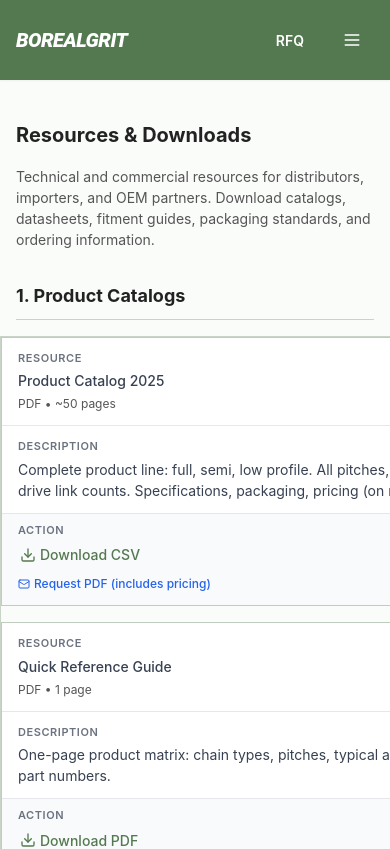
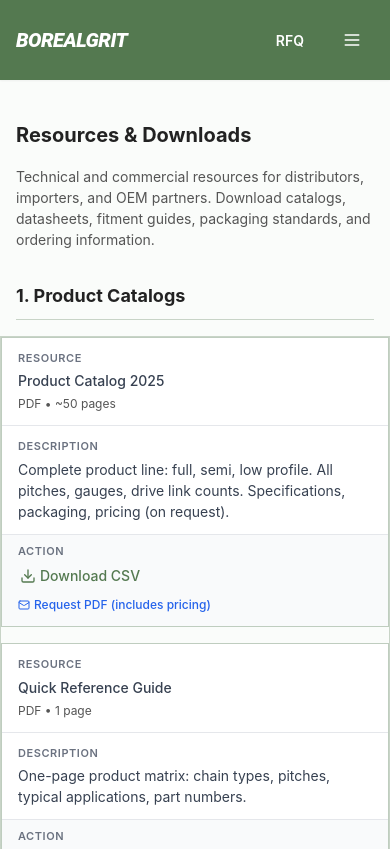
Before and after one commit to LoganOYoung/chainsaw-chain-supplier-borealgrit, a Next.js app: page /resources in a window 390 px wide. Shown: the top 849 px of the page. Built offline with nearby package versions, Linux system fonts and the light colour scheme.

Commit message:
fix(fitment): remove button padding to prevent Request Quote overflow

```diff
--- a/app/fitment-finder/page.tsx
+++ b/app/fitment-finder/page.tsx
@@ -168,7 +168,7 @@ export default function FitmentFinderPage() {
   return (
     <>
       <Navigation />
-      <main className="max-w-6xl mx-auto px-4 sm:px-6 lg:px-8 py-8 md:py-14 pl-[max(1rem,env(safe-area-inset-left))] pr-[max(1rem,env(safe-area-inset-right))]">
+      <main className="max-w-6xl mx-auto px-4 sm:px-6 lg:px-8 py-8 md:py-14 pl-[max(1rem,env(safe-area-inset-left))] pr-[max(1rem,env(safe-area-inset-right))] overflow-x-hidden sm:overflow-visible">
         <h1 className="text-xl sm:text-2xl font-bold text-text-main mb-4">Fitment & Compatibility</h1>
 
         {/* How to Identify Your Specifications */}
@@ -486,7 +486,7 @@ export default function FitmentFinderPage() {
         </div>
 
         {/* Compatibility Table */}
-        <div className="table-responsive -mx-4 sm:mx-0 overflow-visible sm:overflow-x-auto">
+        <div className="table-responsive -mx-4 sm:mx-0 overflow-x-hidden sm:overflow-x-auto">
           <table className="fitment-compat-table w-full min-w-[900px] text-sm border border-forest-brand/30">
             <thead>
               <tr className="bg-gray-50">
@@ -550,7 +550,7 @@ export default function FitmentFinderPage() {
                       <div className="flex flex-col gap-2">
                         <Link
                           href={buildQuoteUrl(item)}
-                          className="flex items-center justify-center gap-1.5 text-sm sm:text-xs px-4 py-3 min-h-[44px] w-full sm:w-auto bg-forest-brand text-white font-semibold hover:bg-white hover:text-forest-brand border-2 border-transparent hover:border-forest-brand transition rounded-none [&_svg]:text-white"
+                          className="flex items-center justify-center gap-1.5 text-sm sm:text-xs min-h-[44px] w-full sm:w-auto bg-forest-brand text-white font-semibold hover:bg-white hover:text-forest-brand border-2 border-transparent hover:border-forest-brand transition rounded-none [&_svg]:text-white"
                         >
                           <ArrowRight className="w-4 h-4 shrink-0" aria-hidden />
                           <span>Request Quote</span>
@@ -621,7 +621,7 @@ export default function FitmentFinderPage() {
             </p>
           )}
 
-          <div className="table-responsive -mx-4 sm:mx-0 overflow-visible sm:overflow-x-auto">
+          <div className="table-responsive -mx-4 sm:mx-0 overflow-x-hidden sm:overflow-x-auto">
             <table className="fitment-crossref-table w-full min-w-[1000px] text-sm border border-forest-brand/30">
               <thead>
                 <tr className="bg-gray-50">
--- a/app/globals.css
+++ b/app/globals.css
@@ -41,6 +41,10 @@ body {
 
 /* Resources page: mobile card layout (stack rows, show labels) */
 @media (max-width: 767px) {
+  .resources-table {
+    min-width: 0 !important;
+    width: 100%;
+  }
   .resources-table thead {
     display: none;
   }
@@ -85,6 +89,10 @@ body {
 
 /* Distributors Policies table: mobile card layout */
 @media (max-width: 767px) {
+  .distributors-policies-table {
+    min-width: 0 !important;
+    width: 100%;
+  }
   .distributors-policies-table thead {
     display: none;
   }
@@ -124,6 +132,12 @@ body {
 
 /* Fitment Finder: mobile card layout for gauge, compat, crossref tables */
 @media (max-width: 767px) {
+  .fitment-gauge-table,
+  .fitment-compat-table,
+  .fitment-crossref-table {
+    min-width: 0 !important;
+    width: 100%;
+  }
   .fitment-gauge-table thead,
   .fitment-compat-table thead,
   .fitment-crossref-table thead {
```
